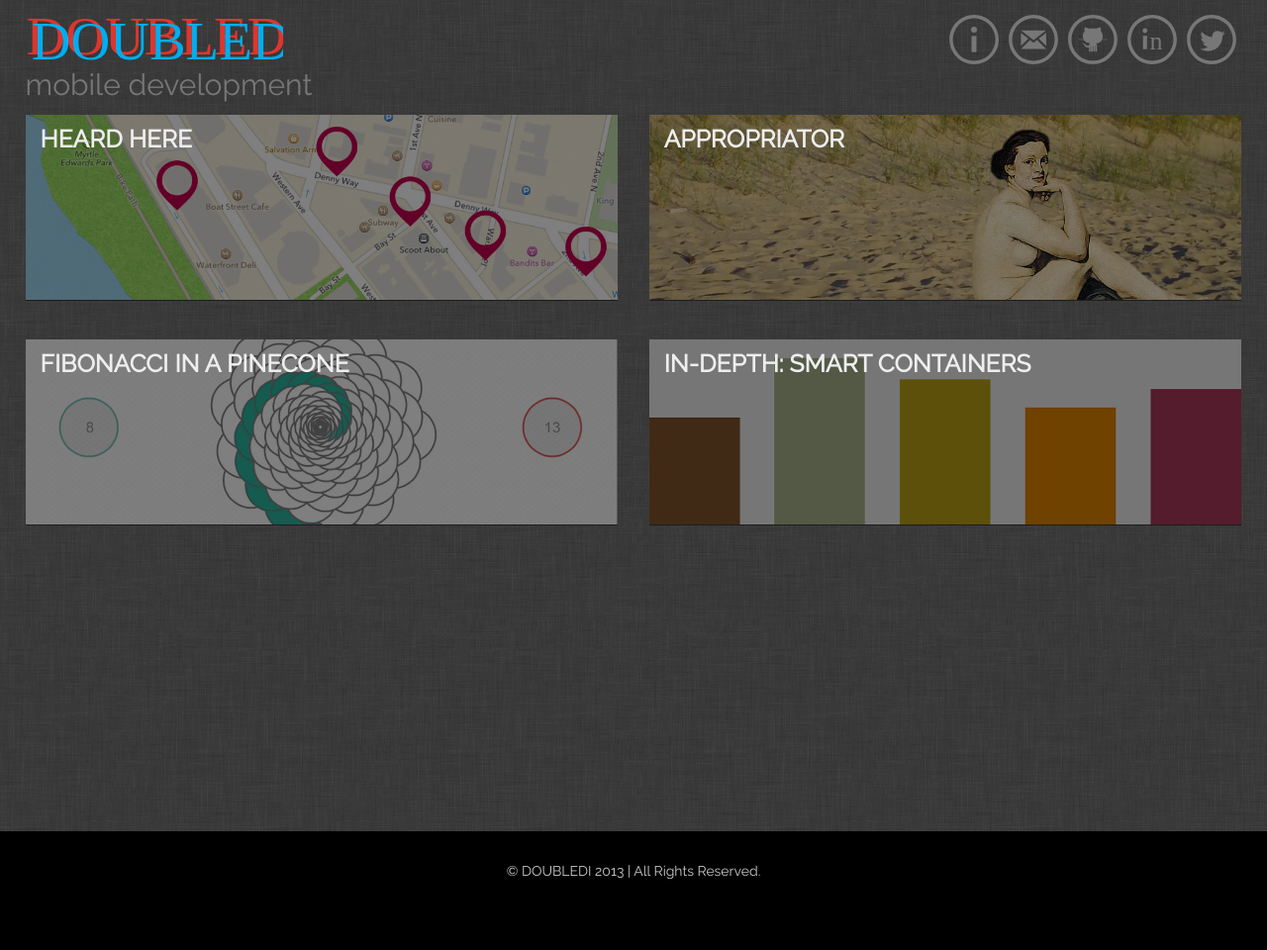
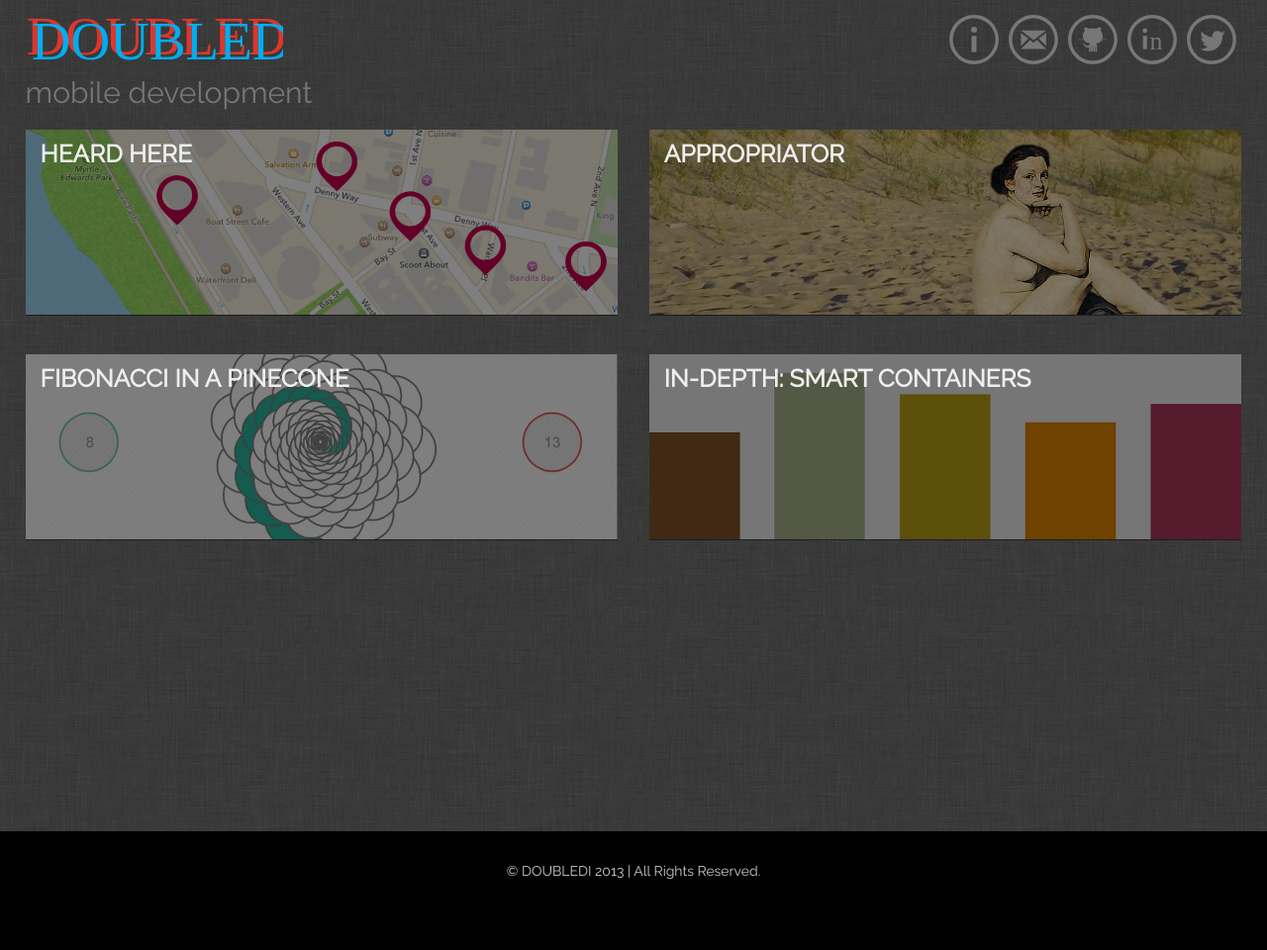
Before and after one commit to diannamertz/doubledi.github.com, a Jekyll site: the page built from index.html, in a window 1280 px wide. Shown: the whole page at 99% size. Built offline with Jekyll 4.4.1, drawn with Linux system fonts in a browser that asks for light colours.

Commit message:
final index fix

```diff
--- a/css/style.css
+++ b/css/style.css
@@ -46,6 +46,7 @@ nav li {
   font-family: 'Raleway', sans-serif;
   font-size: 30px;
   color: #777777;
+  line-height: 35px;
 }
 
 /*
```
